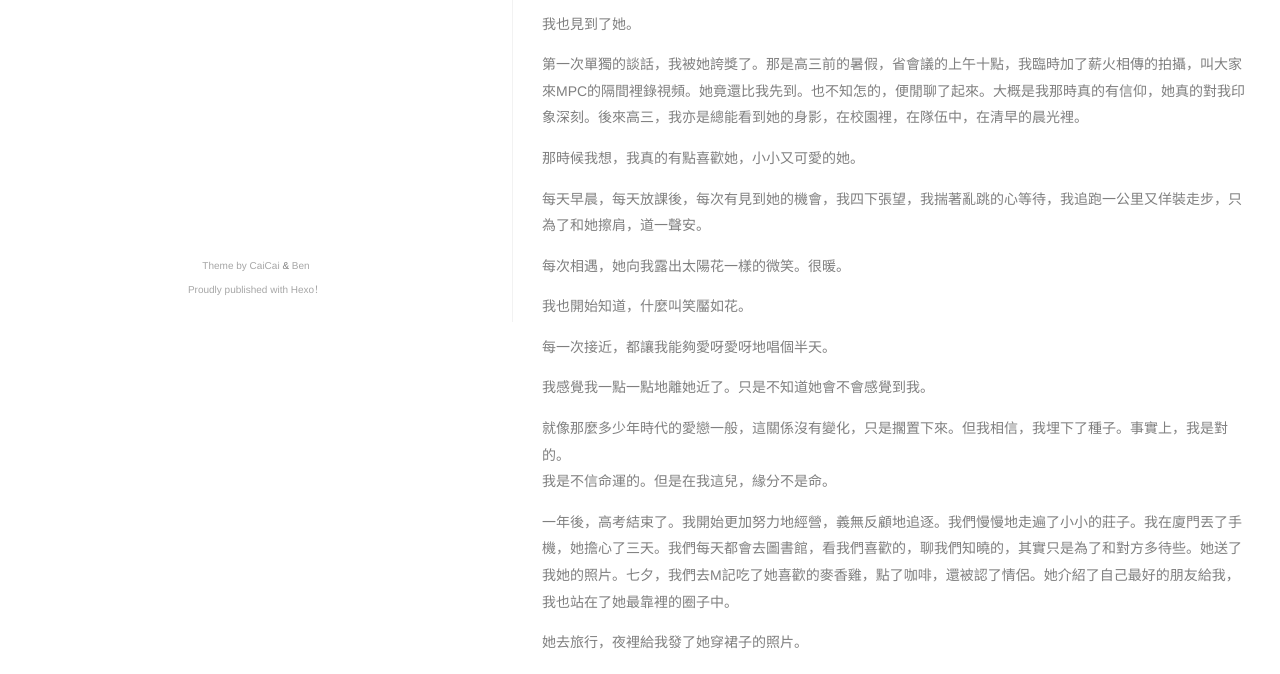
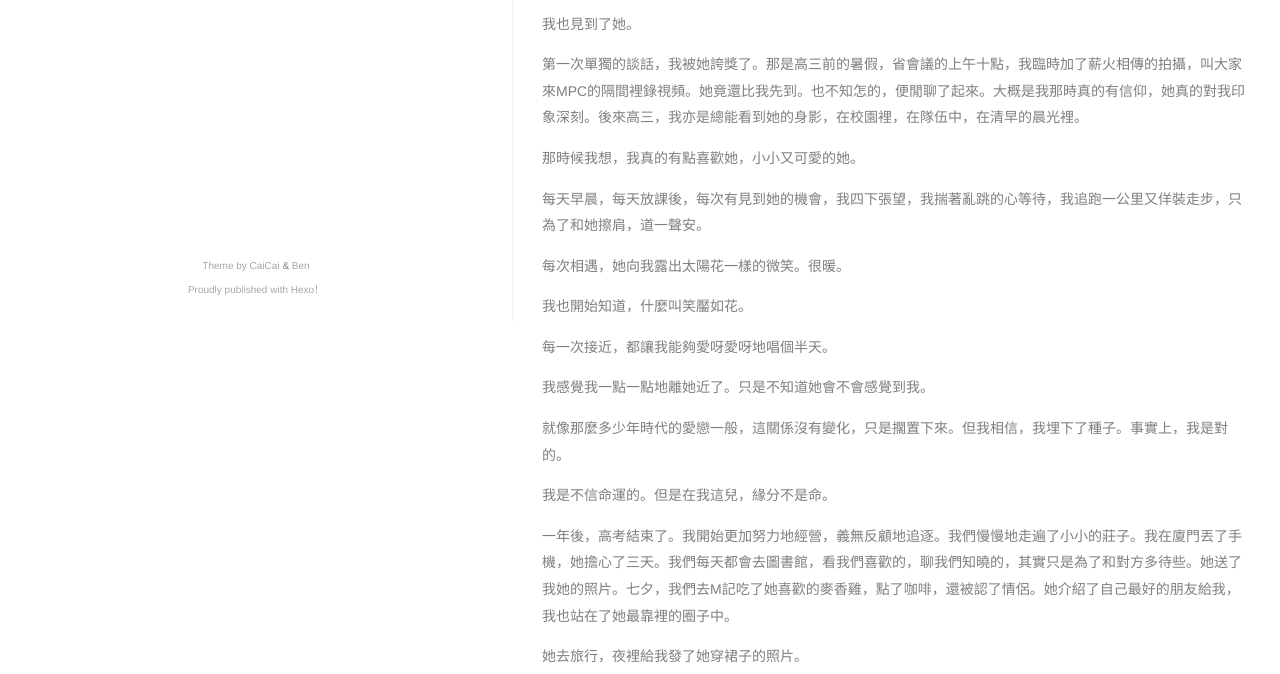
Before and after one commit to Code7thDay/Code7thDay.github.io, a plain HTML site: page 2017/09/09/我弄丢了L小姐（一）/index.html in a window 1280 px wide. Shown: the part 478-1152 px from the top of the page. Drawn offline with Linux system fonts and the light colour scheme.

Commit message:
Site updated: 2018-02-08 23:09:03

```diff
--- a/2017/09/09/我弄丢了L小姐（一）/index.html
+++ b/2017/09/09/我弄丢了L小姐（一）/index.html
@@ -14,7 +14,8 @@
 <p>我也開始知道，什麼叫笑靨如花。</p>
 <p>每一次接近，都讓我能夠愛呀愛呀地唱個半天。</p>
 <p>我感覺我一點一點地離她近了。只是不知道她會不會感覺到我。</p>
-<p>就像那麼多少年時代的愛戀一般，這關係沒有變化，只是擱置下來。但我相信，我埋下了種子。事實上，我是對的。<br>我是不信命運的。但是在我這兒，緣分不是命。</p>
+<p>就像那麼多少年時代的愛戀一般，這關係沒有變化，只是擱置下來。但我相信，我埋下了種子。事實上，我是對的。</p>
+<p>我是不信命運的。但是在我這兒，緣分不是命。</p>
 <p>一年後，高考結束了。我開始更加努力地經營，義無反顧地追逐。我們慢慢地走遍了小小的莊子。我在廈門丟了手機，她擔心了三天。我們每天都會去圖書館，看我們喜歡的，聊我們知曉的，其實只是為了和對方多待些。她送了我她的照片。七夕，我們去M記吃了她喜歡的麥香雞，點了咖啡，還被認了情侶。她介紹了自己最好的朋友給我，我也站在了她最靠裡的圈子中。</p>
 <p>她去旅行，夜裡給我發了她穿裙子的照片。</p>
 <p>我知道她是想在我這裡得到誇讚，可是那容顏和姿態美得讓我醉了，我又怎麼會吝嗇我的誇讚。真的，那時我想，我會稱讚她一輩子。</p>
```
